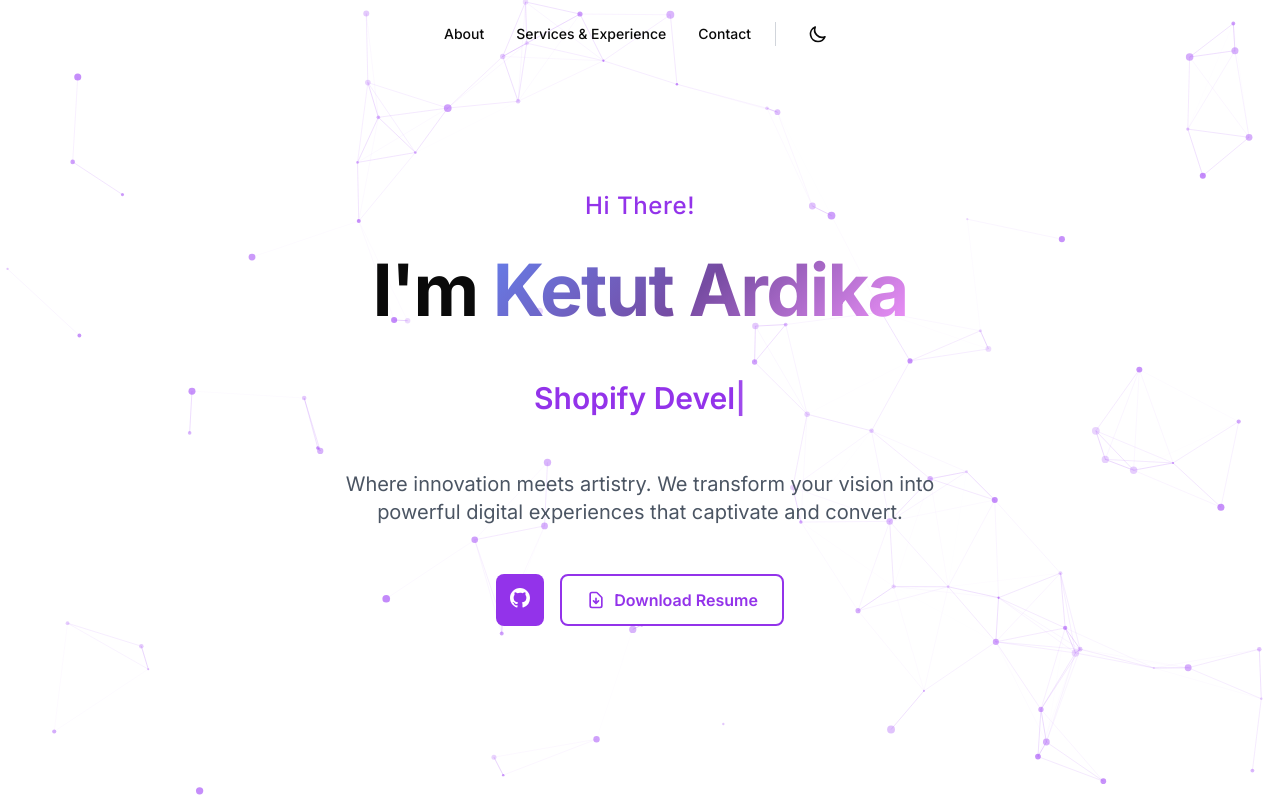
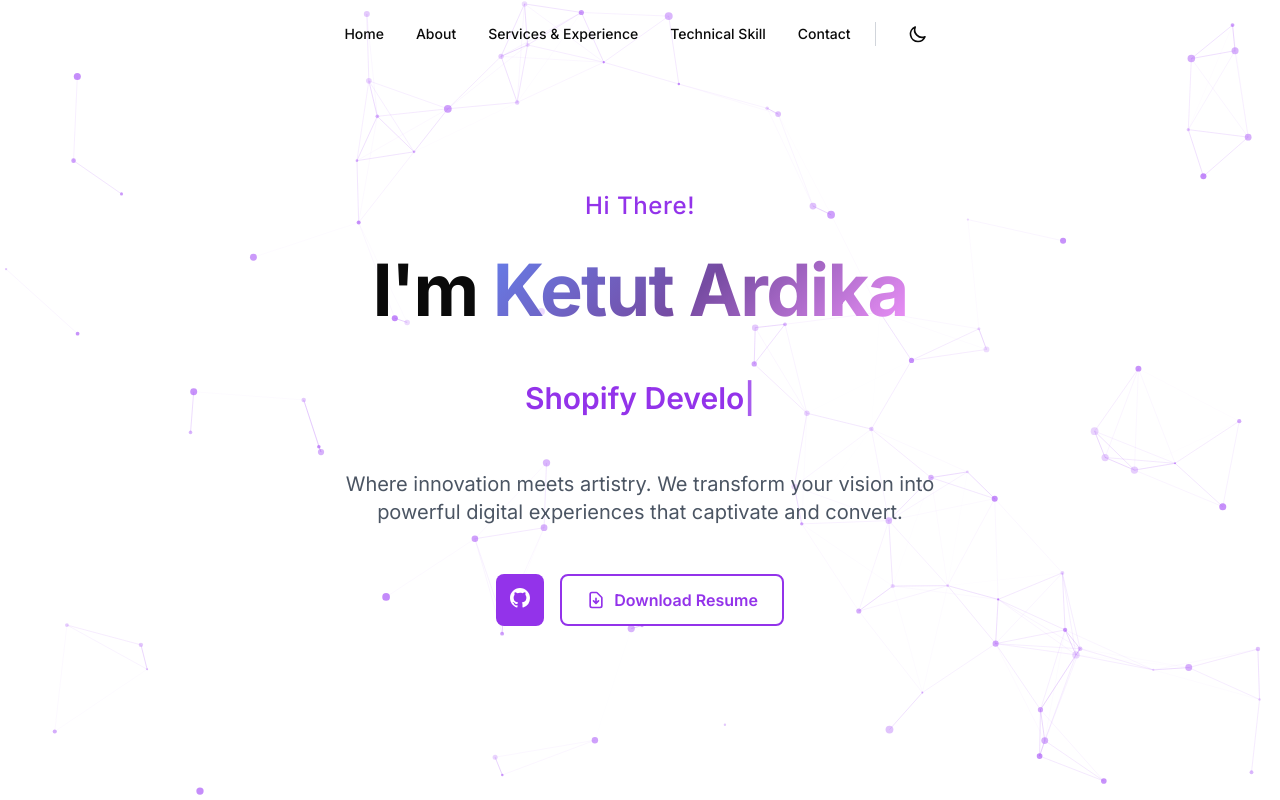
Before and after one commit to ketutardika/ketutardika.github.io, a Next.js app: page / in a window 1280 px wide. Shown: the top 800 px of the page. Built offline with nearby package versions, Linux system fonts and the light colour scheme.

Commit message:
update: updated navigation

```diff
--- a/components/layout/Header.tsx
+++ b/components/layout/Header.tsx
@@ -39,6 +39,16 @@ export default function Header() {
         <div className="flex items-center justify-center">
           <div className="hidden md:flex items-center gap-8">
             <a
+              href="#home"
+              onClick={(e) => {
+                e.preventDefault();
+                scrollToSection('home');
+              }}
+              className="text-sm font-medium hover:text-purple-600 dark:hover:text-purple-400 transition-colors"
+            >
+              Home
+            </a>
+            <a
               href="#about"
               onClick={(e) => {
                 e.preventDefault();
@@ -67,6 +77,26 @@ export default function Header() {
               className="text-sm font-medium hover:text-purple-600 dark:hover:text-purple-400 transition-colors"
             >
               Experience
+            </a> */}
+            <a
+              href="#tech-stack"
+              onClick={(e) => {
+                e.preventDefault();
+                scrollToSection('tech-stack');
+              }}
+              className="text-sm font-medium hover:text-purple-600 dark:hover:text-purple-400 transition-colors"
+            >
+              Technical Skill
+            </a>
+            {/* <a
+              href="#education"
+              onClick={(e) => {
+                e.preventDefault();
+                scrollToSection('education');
+              }}
+              className="text-sm font-medium hover:text-purple-600 dark:hover:text-purple-400 transition-colors"
+            >
+              Education
             </a> */}
             <a
               href="#contact"
--- a/components/sections/Contact.tsx
+++ b/components/sections/Contact.tsx
@@ -8,6 +8,8 @@ export default function Contact() {
           </h2>
           <p className="text-lg text-gray-700 dark:text-gray-300 mb-4">
             Got an interesting project or just want to chat about tech?
+          </p>
+          <p className="text-lg text-gray-700 dark:text-gray-300 mb-4">
             I'm always up for collaboration and new opportunities.
           </p>
           <p className="text-lg text-gray-700 dark:text-gray-300 mb-12">
@@ -31,7 +33,7 @@ export default function Contact() {
               </svg>
             </a>
 
-            <a
+            {/* <a
               href="https://instagram.com/ardika_k"
               target="_blank"
               rel="noopener noreferrer"
@@ -45,7 +47,7 @@ export default function Contact() {
               >
                 <path d="M12 2.163c3.204 0 3.584.012 4.85.07 3.252.148 4.771 1.691 4.919 4.919.058 1.265.069 1.645.069 4.849 0 3.205-.012 3.584-.069 4.849-.149 3.225-1.664 4.771-4.919 4.919-1.266.058-1.644.07-4.85.07-3.204 0-3.584-.012-4.849-.07-3.26-.149-4.771-1.699-4.919-4.92-.058-1.265-.07-1.644-.07-4.849 0-3.204.013-3.583.07-4.849.149-3.227 1.664-4.771 4.919-4.919 1.266-.057 1.645-.069 4.849-.069zm0-2.163c-3.259 0-3.667.014-4.947.072-4.358.2-6.78 2.618-6.98 6.98-.059 1.281-.073 1.689-.073 4.948 0 3.259.014 3.668.072 4.948.2 4.358 2.618 6.78 6.98 6.98 1.281.058 1.689.072 4.948.072 3.259 0 3.668-.014 4.948-.072 4.354-.2 6.782-2.618 6.979-6.98.059-1.28.073-1.689.073-4.948 0-3.259-.014-3.667-.072-4.947-.196-4.354-2.617-6.78-6.979-6.98-1.281-.059-1.69-.073-4.949-.073zm0 5.838c-3.403 0-6.162 2.759-6.162 6.162s2.759 6.163 6.162 6.163 6.162-2.759 6.162-6.163c0-3.403-2.759-6.162-6.162-6.162zm0 10.162c-2.209 0-4-1.79-4-4 0-2.209 1.791-4 4-4s4 1.791 4 4c0 2.21-1.791 4-4 4zm6.406-11.845c-.796 0-1.441.645-1.441 1.44s.645 1.44 1.441 1.44c.795 0 1.439-.645 1.439-1.44s-.644-1.44-1.439-1.44z" />
               </svg>
-            </a>
+            </a> */}
 
             <a
               href="https://github.com/ketutardika/"
--- a/components/sections/TechStack.tsx
+++ b/components/sections/TechStack.tsx
@@ -72,7 +72,7 @@ export default function TechStack() {
     <section id="tech-stack" className="py-24 section-glass">
       <div className="container mx-auto px-6">
         <h2 className="text-3xl md:text-4xl lg:text-5xl font-bold text-center mb-16 tracking-tight">
-          Tech <span className="gradient-text">Stack</span>
+          Technical <span className="gradient-text">Skills</span>
         </h2>
 
         <div className="grid md:grid-cols-2 lg:grid-cols-3 gap-6 max-w-6xl mx-auto">
```
